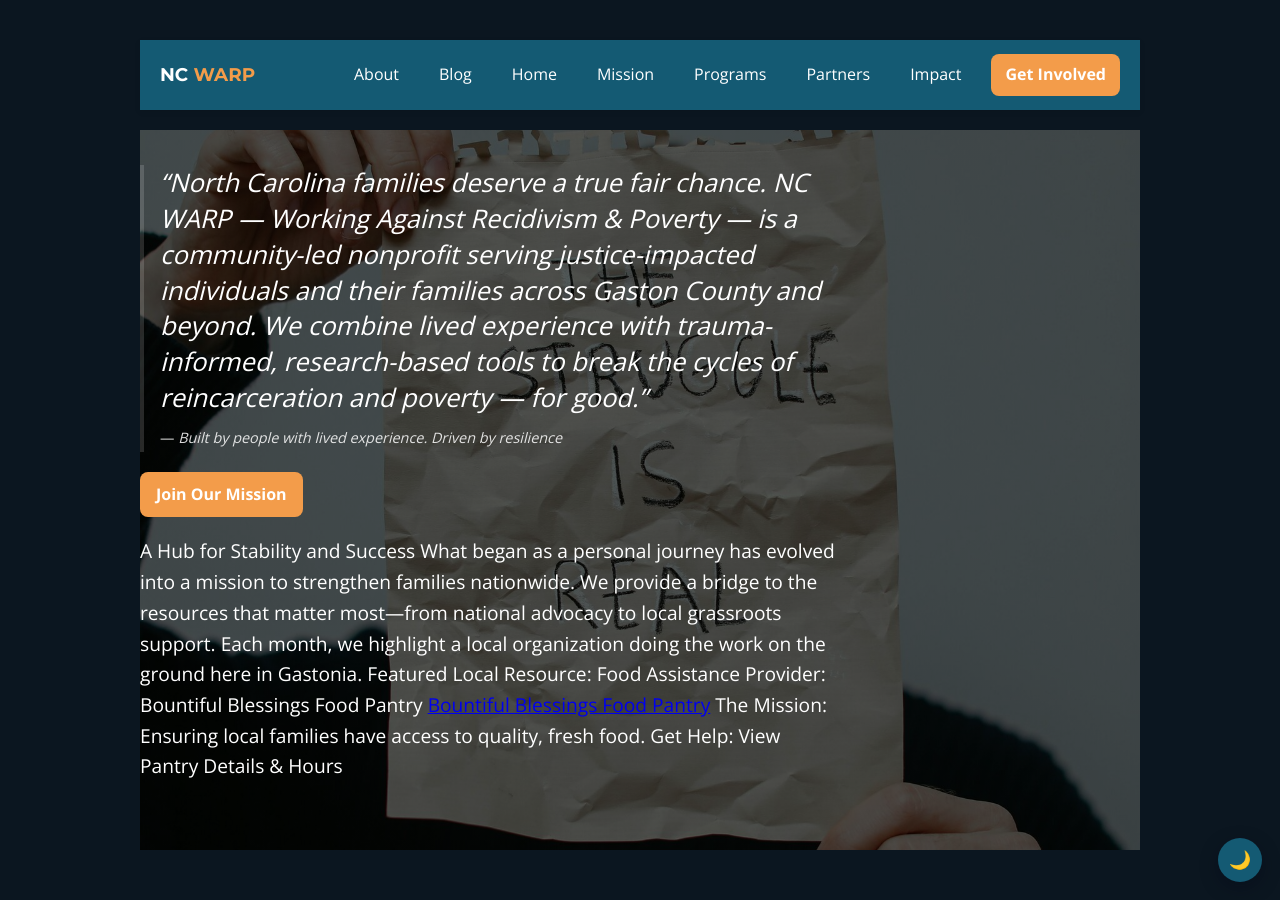
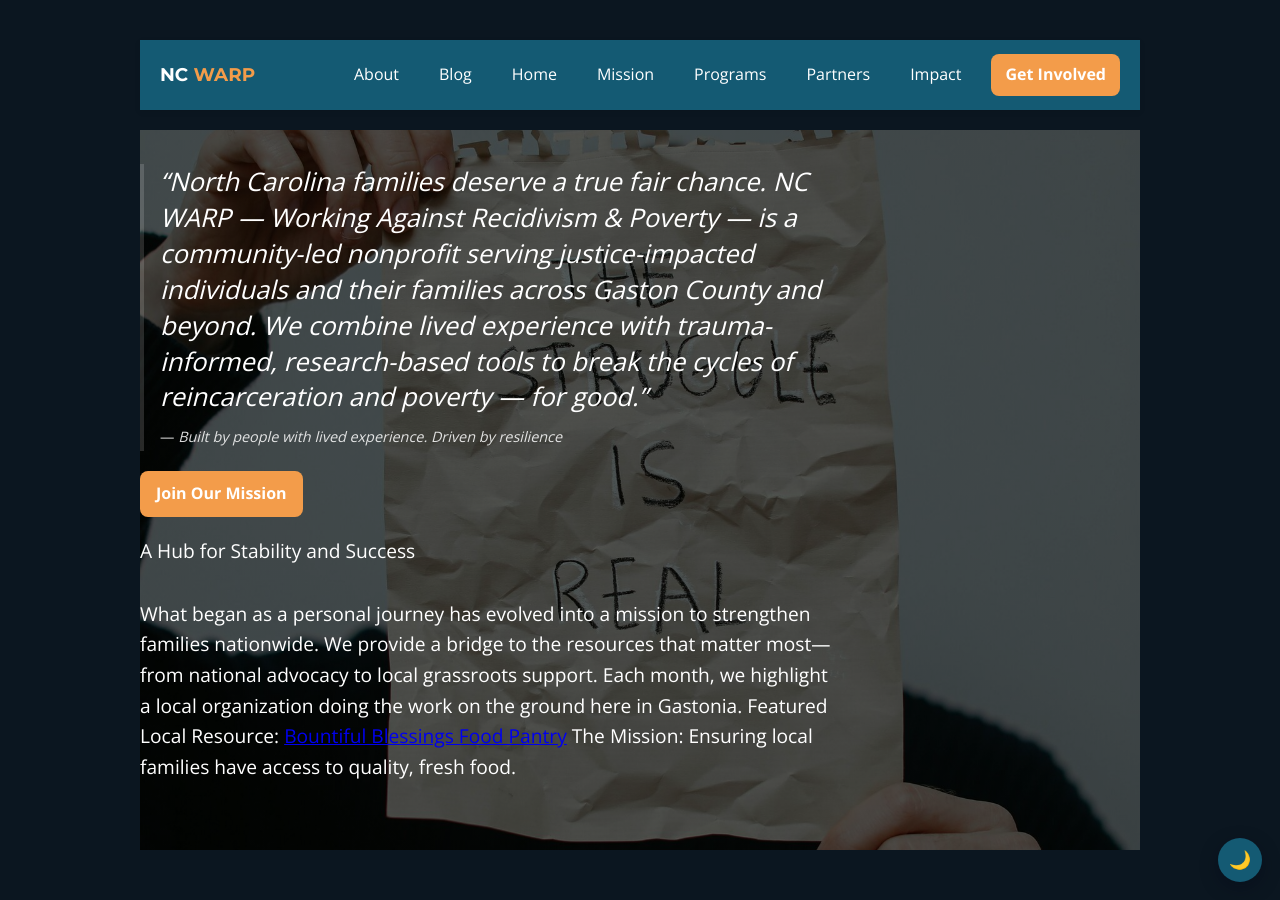
Before and after one commit to carlohutto/warp.github.io, a Jekyll site: the page index.html, which Jekyll copies as it is, in a window 1280 px wide and 900 px high. Built offline with Jekyll 4.4.1, drawn with Linux system fonts in a browser that asks for light colours.

Commit message:
Refine content and add hyperlinks in index.html
Updated HTML content for clarity and added links.

```diff
--- a/index.html
+++ b/index.html
@@ -52,18 +52,15 @@
                 <a href="#contact" class="btn" role="button">Join Our Mission</a>
 
 
-                <p>A Hub for Stability and Success
+                <p>A Hub for Stability and Success <p>
 What began as a personal journey has evolved into a mission to strengthen families nationwide. We provide a bridge to the resources that matter most—from national advocacy to local grassroots support. Each month, we highlight a local organization doing the work on the ground here in Gastonia.
 
-Featured Local Resource: Food Assistance
-
-Provider: Bountiful Blessings Food Pantry <a href="https://www.findhelp.org/mt.-zion-restoration-church--gastonia-nc--bountiful-blessings-food-pantry/4719691201380352?postal=28052" target="_blank">Bountiful Blessings Food Pantry</a>
+Featured Local Resource: <a href="https://www.findhelp.org/mt.-zion-restoration-church--gastonia-nc--bountiful-blessings-food-pantry/4719691201380352?postal=28052" target="_blank">Bountiful Blessings Food Pantry</a>
 
 The Mission: Ensuring local families have access to quality, fresh food.
+</p>
 
-Get Help: View Pantry Details & Hours</p>
 
-                                <p>
 
             </div>
         </div>
```
